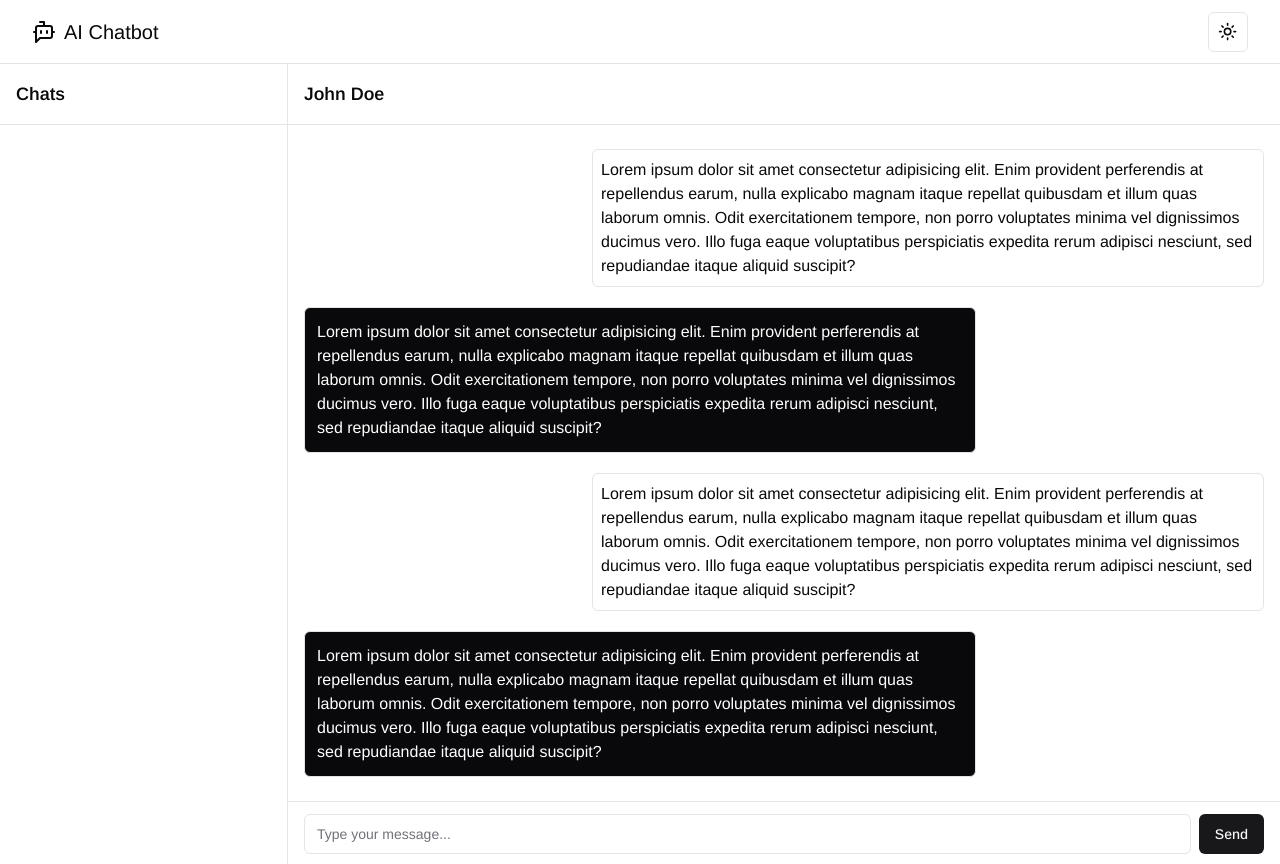
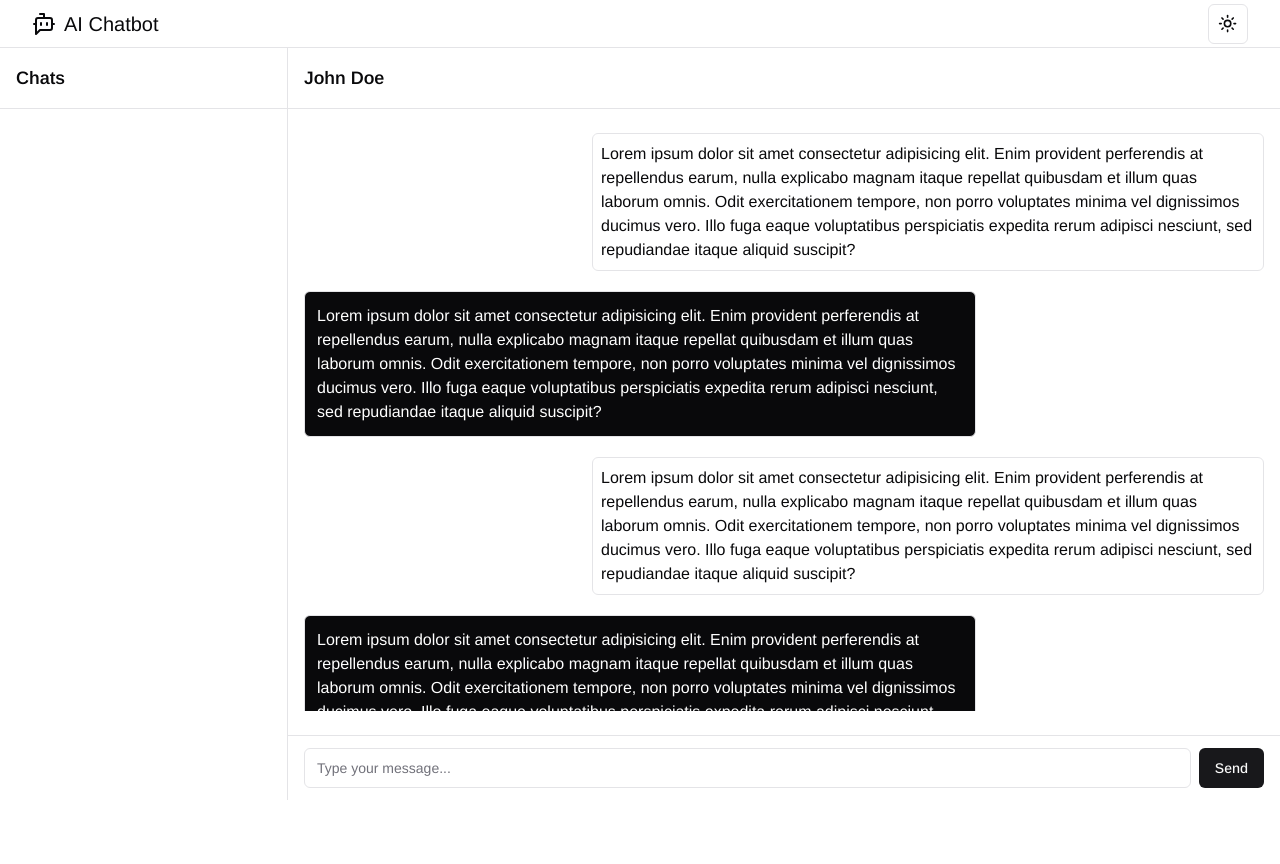
Before and after one commit to adrianszablowski/ai-chatbot, a Next.js app: page /chat in a window 1280 px wide. After the commit the page ends 800 px from the top, so only its background shows below. Built offline with nearby package versions, Linux system fonts and the light colour scheme.

Commit message:
fix styles in chat

```diff
--- a/src/app/chat/page.tsx
+++ b/src/app/chat/page.tsx
@@ -3,7 +3,7 @@ import Chat from './components/chat';
 
 export default function Page() {
 	return (
-		<div className='max-h-screen overflow-hidden'>
+		<div className='h-[94dvh] overflow-hidden'>
 			<Chat />
 		</div>
 	);
--- a/src/app/components/header.tsx
+++ b/src/app/components/header.tsx
@@ -4,7 +4,7 @@ import { ModeToggle } from './mode-toggle';
 
 export default function Header() {
 	return (
-		<header className='flex h-16 w-full shrink-0 items-center border-b border-border'>
+		<header className='flex h-[6dvh] w-full shrink-0 items-center border-b border-border'>
 			<div className='container flex justify-between'>
 				<Link className='flex items-center justify-center gap-2' href='/'>
 					<BotMessageSquareIcon />
```
